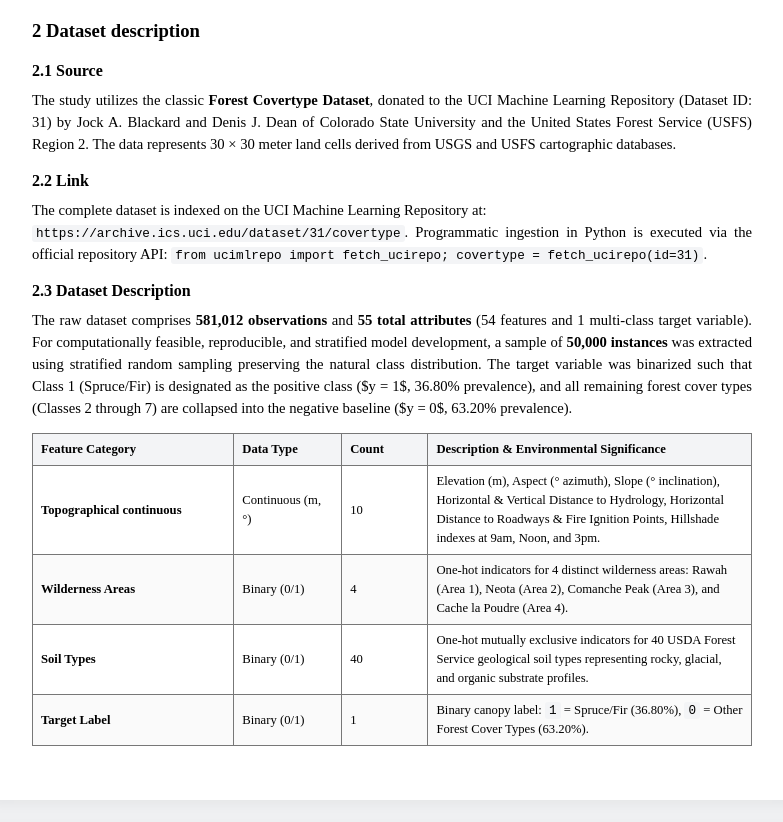
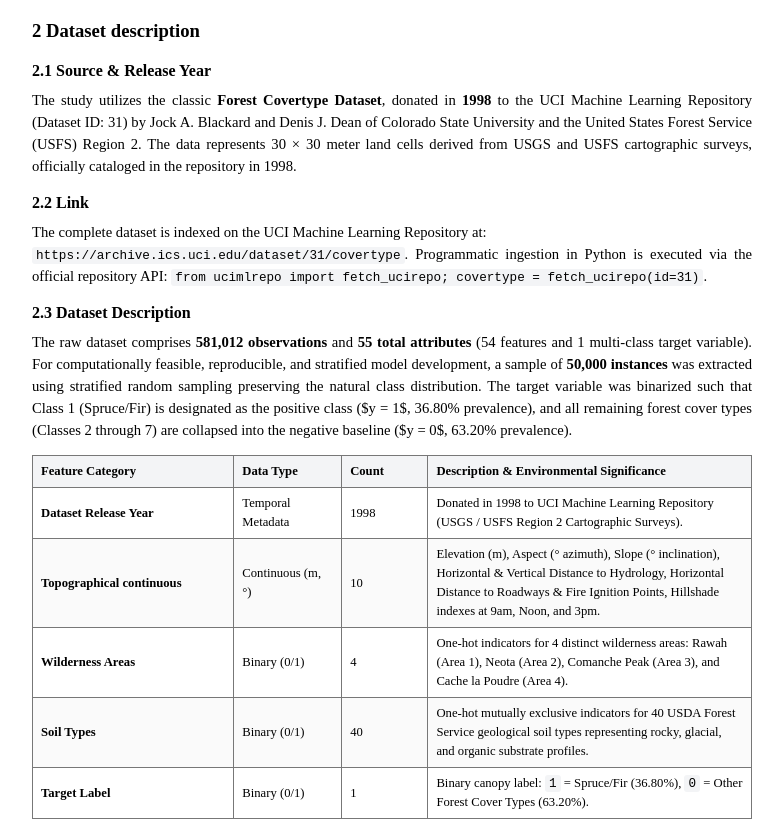
Before and after one commit to imransihab0/ml_i_ds422, a plain HTML site: page report.html in a window 1280 px wide. Shown: the part 3435-4257 px from the top of the page, without its empty margins (248-1031 px from the left). Drawn offline with Linux system fonts and the light colour scheme.

Commit message:
Explicitly feature dataset release year (1998) across dashboard, report, and notebook

```diff
--- a/report.html
+++ b/report.html
@@ -660,9 +660,9 @@
 
       <h1 class="main-sec-title">2 Dataset description</h1>
 
-      <h2 class="sub-sec-title">2.1 Source</h2>
+      <h2 class="sub-sec-title">2.1 Source &amp; Release Year</h2>
       <p>
-        The study utilizes the classic <strong>Forest Covertype Dataset</strong>, donated to the UCI Machine Learning Repository (Dataset ID: 31) by Jock A. Blackard and Denis J. Dean of Colorado State University and the United States Forest Service (USFS) Region 2. The data represents 30 &times; 30 meter land cells derived from USGS and USFS cartographic databases.
+        The study utilizes the classic <strong>Forest Covertype Dataset</strong>, donated in <strong>1998</strong> to the UCI Machine Learning Repository (Dataset ID: 31) by Jock A. Blackard and Denis J. Dean of Colorado State University and the United States Forest Service (USFS) Region 2. The data represents 30 &times; 30 meter land cells derived from USGS and USFS cartographic surveys, officially cataloged in the repository in 1998.
       </p>
 
       <h2 class="sub-sec-title">2.2 Link</h2>
@@ -686,6 +686,12 @@
           </tr>
         </thead>
         <tbody>
+          <tr>
+            <td><strong>Dataset Release Year</strong></td>
+            <td>Temporal Metadata</td>
+            <td>1998</td>
+            <td>Donated in 1998 to UCI Machine Learning Repository (USGS / USFS Region 2 Cartographic Surveys).</td>
+          </tr>
           <tr>
             <td><strong>Topographical continuous</strong></td>
             <td>Continuous (m, &deg;)</td>
```
Also changed, not shown: index.html (+5 -1 lines), 3 other files.
